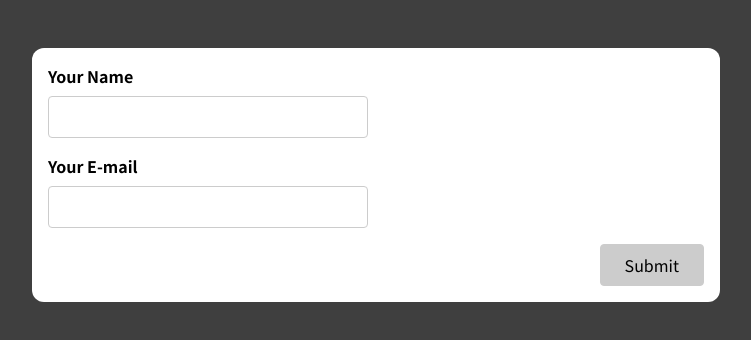
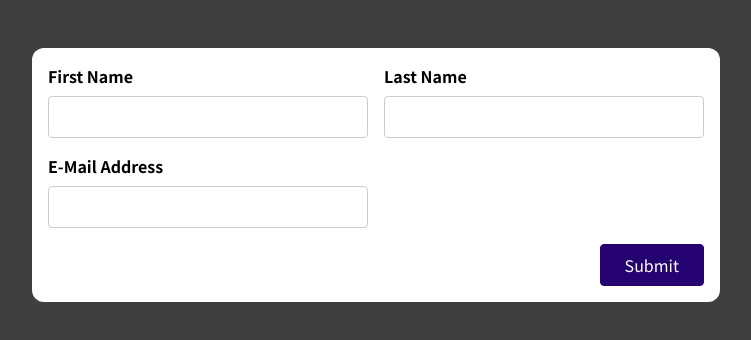
Before and after one commit to rhobbikhaidir/ValidationForm, a React (Create React App) app: page / in a window 1280 px wide. Shown: the top 340 px of the page, without its empty margins (264-1015 px from the left). Built offline with nearby package versions, Linux system fonts and the light colour scheme.

Commit message:
pratice makes perfect

```diff
--- a/src/App.js
+++ b/src/App.js
@@ -1,9 +1,9 @@
-import SimpleInput from './components/SimpleInput';
+import BasicForm from "./components/BasicForm";
 
 function App() {
   return (
     <div className="app">
-      <SimpleInput />
+      <BasicForm />
     </div>
   );
 }
--- a/src/components/BasicForm.js
+++ b/src/components/BasicForm.js
@@ -1,22 +1,53 @@
+import React, { useState } from "react";
+
 const BasicForm = (props) => {
+  const [firstName, setFirstName] = useState("");
+  const [touchedFirstName, setTouchedFirstName] = useState(false);
+
+  const firstNameIsValid = firstName.trim() !== "";
+
+  const firstNameHasError = !firstNameIsValid && touchedFirstName;
+
+  const firstNameChangeHandler = (event) => {
+    setFirstName(event.target.value);
+  };
+  const firstNameBlurHandler = () => {
+    setTouchedFirstName(true);
+  };
+
+  const handleSubmit = (e) => {
+    e.preventDefault();
+  };
+  const firstNameInputClass = firstNameHasError
+    ? "form-control invalid"
+    : "form-control";
   return (
-    <form>
-      <div className='control-group'>
-        <div className='form-control'>
-          <label htmlFor='name'>First Name</label>
-          <input type='text' id='name' />
+    <form onSubmit={handleSubmit}>
+      <div className="control-group">
+        <div className={firstNameInputClass}>
+          <label htmlFor="name">First Name</label>
+          <input
+            type="text"
+            id="name"
+            onChange={firstNameChangeHandler}
+            onBlur={firstNameBlurHandler}
+            value={firstName}
+          />
+          {firstNameHasError && (
+            <p className="error-text">First Name must be a empty</p>
+          )}
         </div>
-        <div className='form-control'>
-          <label htmlFor='name'>Last Name</label>
-          <input type='text' id='name' />
+        <div className="form-control">
+          <label htmlFor="name">Last Name</label>
+          <input type="text" id="name" />
         </div>
       </div>
-      <div className='form-control'>
-        <label htmlFor='name'>E-Mail Address</label>
-        <input type='text' id='name' />
+      <div className="form-control">
+        <label htmlFor="name">E-Mail Address</label>
+        <input type="text" id="name" />
       </div>
-      <div className='form-actions'>
-        <button>Submit</button>
+      <div className="form-actions">
+        <button type="submit">Submit</button>
       </div>
     </form>
   );
```
Also changed, not shown: 1 other file (tests, documents, lock files or other folders).
